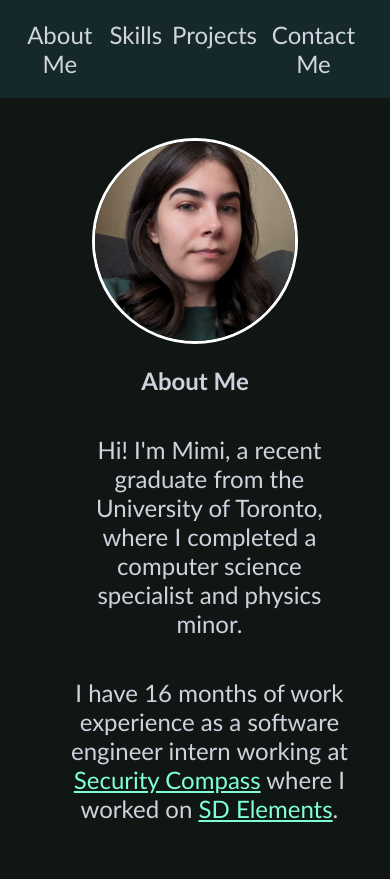
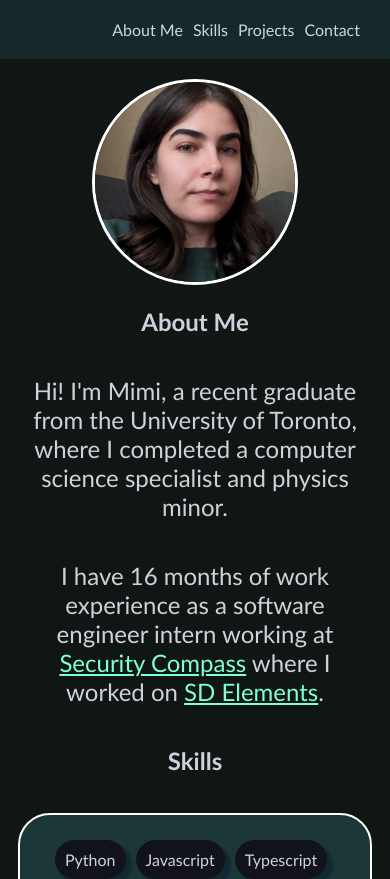
Before and after one commit to mdamnjan/mdamnjan.github.io, a React (Create React App) app: page / in a window 390 px wide. Shown: the top 879 px of the page. Built offline with nearby package versions, Linux system fonts and the light colour scheme.

Commit message:
Fix navbar display on small screens

```diff
--- a/src/App.css
+++ b/src/App.css
@@ -22,7 +22,7 @@
 p {
   margin: auto;
   width: 90%;
-  padding: 20px 30px;
+  padding: 20px 0px;
 }
 
 footer {
@@ -74,8 +74,7 @@ p > a {
 }
 
 section {
-  width: 80%;
+  width: 100%;
   margin: auto;
   max-width: 1000px;
-  padding: 20px;
 }
--- a/src/App.js
+++ b/src/App.js
@@ -32,7 +32,7 @@ function App() {
         <h1>Projects</h1>
         <Projects />
       </section>
-      <footer id="contact-me">
+      <footer id="contact">
         <div className="contacts">
           <h2>Get in touch:</h2>{" "}
           <a aria-label="email" href="mailto:midamnjan@gmail.com">
--- a/src/components/NavBar/NavBar.css
+++ b/src/components/NavBar/NavBar.css
@@ -9,7 +9,7 @@
 .navbar-item {
     margin-right: 10px;
     text-decoration: none;
-    font-size: x-large;
+    font-size: medium;
 }
 
 .current-navbar {
--- a/src/components/NavBar/NavBar.jsx
+++ b/src/components/NavBar/NavBar.jsx
@@ -5,7 +5,7 @@ const NavBar = () => {
     { display: "About Me", path: "/#about-me" },
     { display: "Skills", path: "/#skills" },
     { display: "Projects", path: "/#projects" },
-    { display: "Contact Me", path: "/#contact-me" },
+    { display: "Contact", path: "/#contact" },
   ].map((item) => {
     let className =
       window.location === item.path
```
